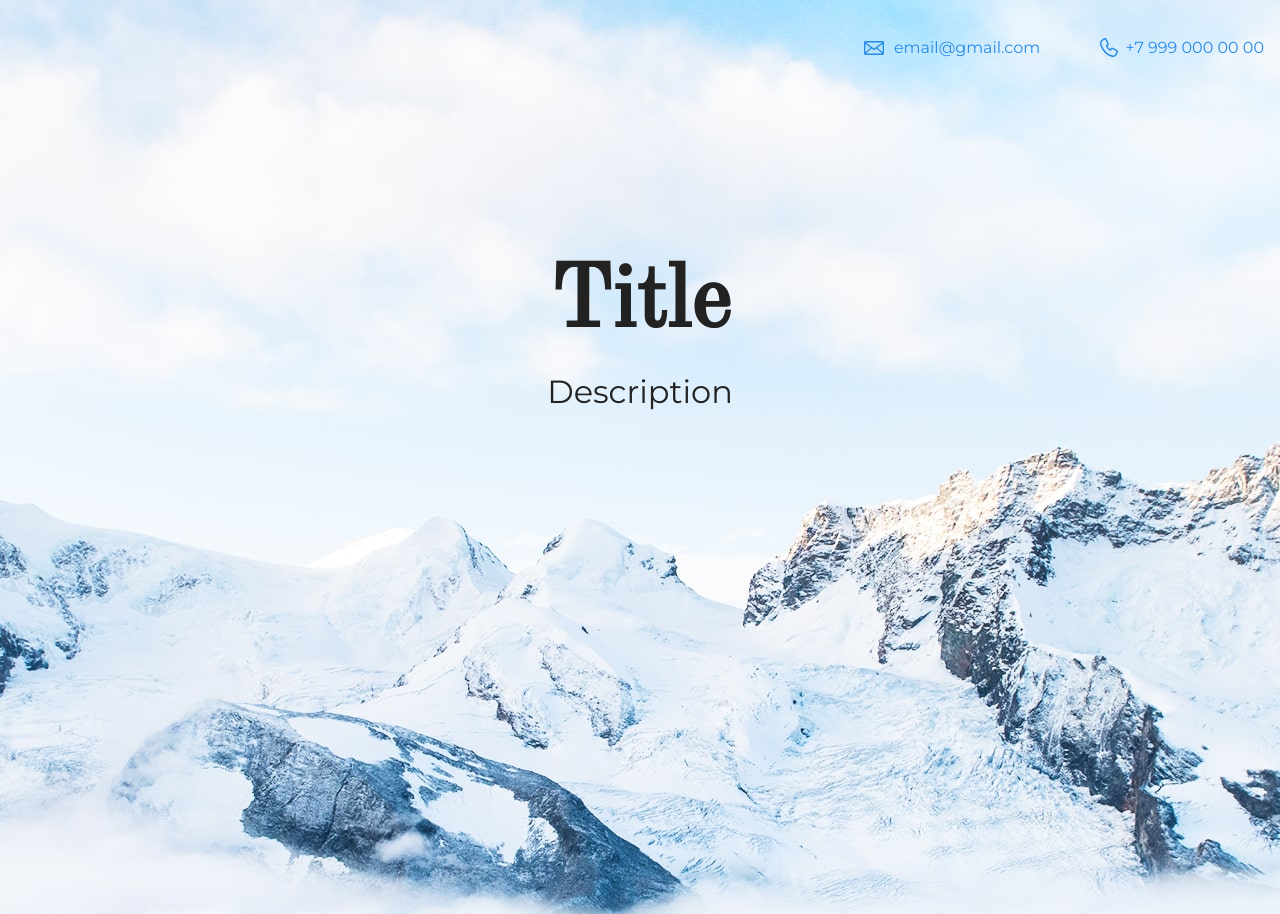
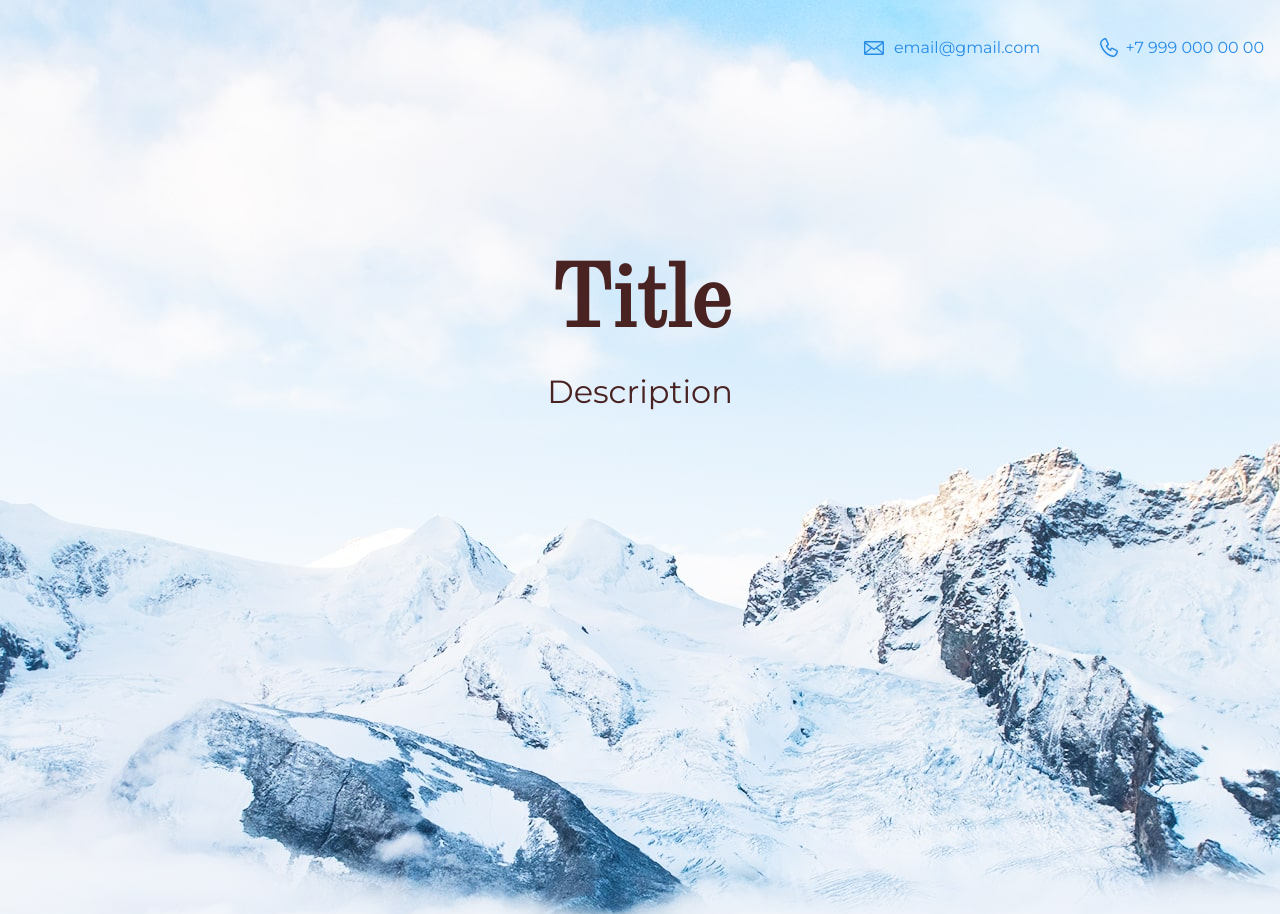
Before and after one commit to 5423e/test-open, a plain HTML site: page index.html in a window 1280 px wide. Shown: the top 914 px of the page. Drawn offline with nearby package versions, Linux system fonts and the light colour scheme.

Commit message:
Update style.css

```diff
--- a/style.css
+++ b/style.css
@@ -4,7 +4,7 @@ body {
   font-family: "Montserrat", "Helvetica", "Arial", sans-serif;
   font-size: 16px;
   line-height: 32px;
-  color: #222222;
+  color: #492222;
   background-color: #f2f4f6;
   background-image: url("img/hero-bg.jpg");
   background-repeat: no-repeat;
```
